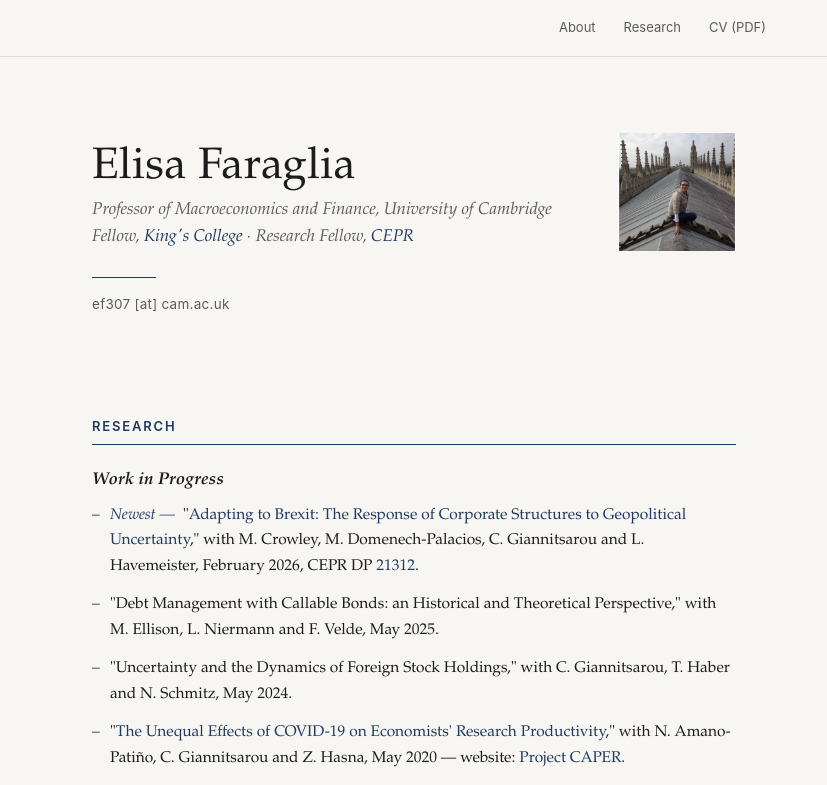
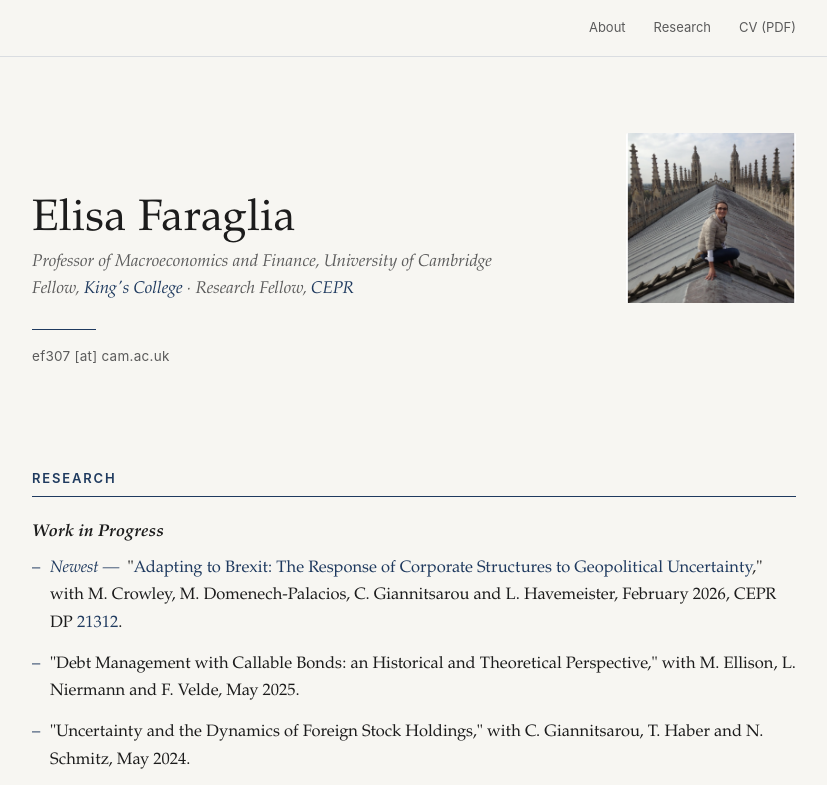
Before and after one commit to elisafaraglia/elisafaraglia.github.io, a plain HTML site: page docs/index.html in a window 1280 px wide. Shown: the top 785 px of the page, without its empty margins (226-1053 px from the left). Drawn offline with Linux system fonts and the light colour scheme.

Commit message:
Add files via upload

```diff
--- a/docs/index.html
+++ b/docs/index.html
@@ -32,7 +32,7 @@
   a:hover{ border-bottom-color: var(--accent); }
 
   .wrap{
-    max-width: 700px;
+    max-width: 820px;
     margin: 0 auto;
     padding: 0 28px;
   }
@@ -51,7 +51,7 @@
     align-items: center;
     justify-content: space-between;
     height: 56px;
-    max-width: 760px;
+    max-width: 820px;
   }
   nav .name{
     font-family: var(--sans);
@@ -103,8 +103,8 @@
     margin: 0;
   }
   header.hero .portrait{
-    width: 118px;
-    height: 118px;
+    width: 170px;
+    height: 170px;
     object-fit: cover;
     border-radius: 2px;
     filter: grayscale(15%);
@@ -163,8 +163,8 @@
     position: relative;
     padding-left: 18px;
     margin-bottom: 13px;
-    font-size: 15.5px;
-    line-height: 1.65;
+    font-size: 16.5px;
+    line-height: 1.68;
   }
   ul.entries li::before{
     content: "–";
```
